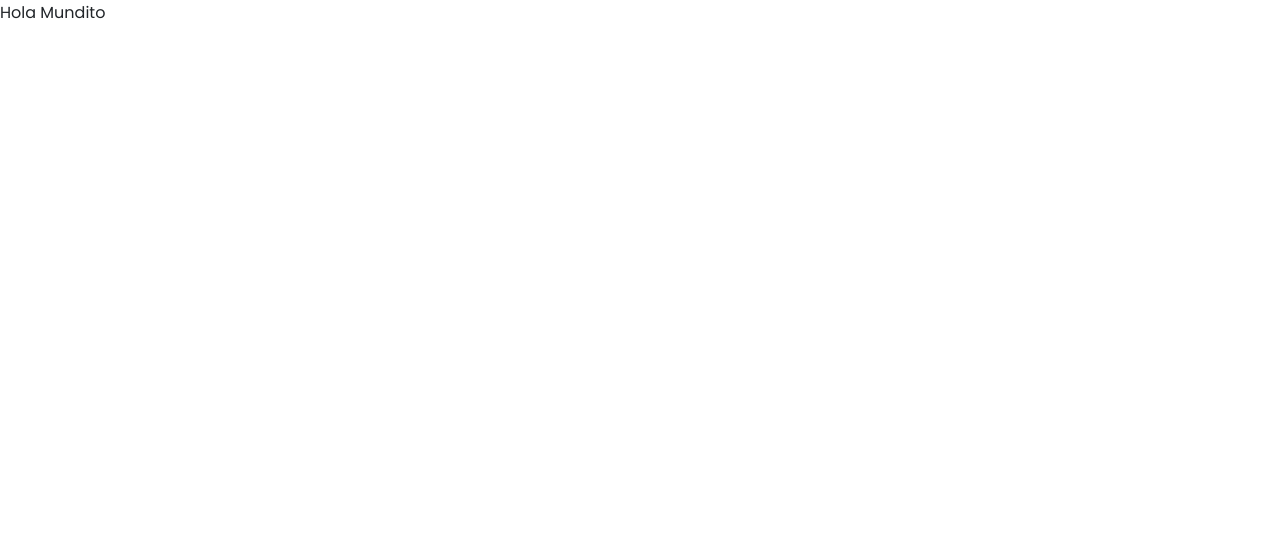
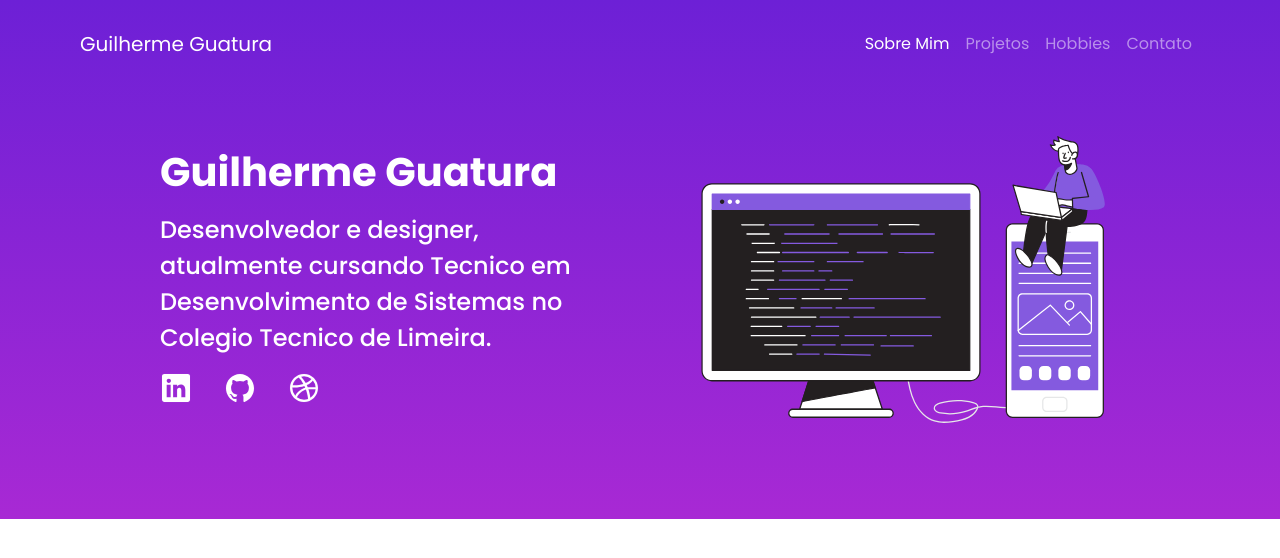
Before and after one commit to guiguat/portfolio, a plain HTML site: page index.html in a window 1280 px wide. Drawn offline with nearby package versions, Linux system fonts and the light colour scheme.

Commit message:
create header

```diff
--- a/index.html
+++ b/index.html
@@ -8,8 +8,56 @@
     <title>Guilherme Guatura - Portfolio</title>
 </head>
 <body>
-    <span>Hola Mundito</span>
+    <div class="header container-fluid">
+        <nav class="navbar navbar-expand-lg navbar-dark bg-transparent justify-content-between">
+            <a class="navbar-brand" href="#">Guilherme Guatura</a>
+            <button class="navbar-toggler" type="button" data-toggle="collapse" data-target="#navbarNav" aria-controls="navbarNav" aria-expanded="false" aria-label="Toggle navigation">
+              <span class="navbar-toggler-icon"></span>
+            </button>
+            <div class="collapse navbar-collapse" id="navbarNav">
+              <ul class="navbar-nav">
+                <li class="nav-item active">
+                  <a class="nav-link" href="#about">Sobre Mim <span class="sr-only">(current)</span></a>
+                </li>
+                <li class="nav-item">
+                  <a class="nav-link" href="#">Projetos</a>
+                </li>
+                <li class="nav-item">
+                  <a class="nav-link" href="#">Hobbies</a>
+                </li>
+                <li class="nav-item">
+                  <a class="nav-link" href="#">Contato</a>
+                </li>
+              </ul>
+            </div>
+        </nav>
 
+        <div class="row header-content container-fluid my-0">
+            <div class="presentation col">
+                <h1 class="font-weight-bold text-white">Guilherme Guatura</h1>
+                <p class="presentation-p text-white">
+                    Desenvolvedor e designer, atualmente cursando Tecnico em Desenvolvimento de Sistemas no Colegio Tecnico de Limeira.
+                </p>
+                <div class="presentation-icons">
+                    <a href="https://www.linkedin.com/in/guilhermeguatura/?locale=pt_BR" target="blank">
+                        <ion-icon class="text-white" size=large name="logo-linkedin"></ion-icon>
+                    </a>
+                    <a href="https://github.com/guiguat" target="blank">
+                        <ion-icon class="text-white" size=large name="logo-github"></ion-icon>
+                    </a>
+                    <a href="https://dribbble.com/Guatura" target="blank">
+                        <ion-icon class="text-white" size=large name="logo-dribbble"></ion-icon>
+                    </a>
+                </div>
+            </div>
+            <div class="col m-0 p-0" id="illustration">
+                <img class="float-right"  src="./assets/illustration.svg" alt="illustration">
+            </div>
+        </div>
+
+    </div>
+
+    <script src="https://unpkg.com/ionicons@5.0.0/dist/ionicons.js"></script>
     <script src="main.js"></script>
     <script src="https://code.jquery.com/jquery-3.2.1.slim.min.js" integrity="sha384-KJ3o2DKtIkvYIK3UENzmM7KCkRr/rE9/Qpg6aAZGJwFDMVNA/GpGFF93hXpG5KkN" crossorigin="anonymous"></script>
     <script src="https://cdnjs.cloudflare.com/ajax/libs/popper.js/1.12.9/umd/popper.min.js" integrity="sha384-ApNbgh9B+Y1QKtv3Rn7W3mgPxhU9K/ScQsAP7hUibX39j7fakFPskvXusvfa0b4Q" crossorigin="anonymous"></script>
--- a/main.css
+++ b/main.css
@@ -5,3 +5,52 @@
     margin: 0;
     font-family: 'Poppins', sans-serif;
 }
+.header{
+    background-color: #6D20D6;
+    background: linear-gradient(0deg, rgba(168,41,212,1) 0%, rgba(109,32,214,1) 100%);
+    padding: 1rem 5rem!important;
+}
+#navbarNav{
+    flex-grow: unset!important;
+}
+nav{
+    padding-left: 0!important;
+    padding-right: 0!important;
+}
+.header-content{
+    align-items: center;
+    padding: 4rem 5rem 5rem!important;
+}
+.presentation-icons{
+    display: flex;
+    flex-direction: row;
+    align-items: center;
+}
+.presentation-p{
+    font-weight: 500;
+    font-size: 1.5rem;
+    margin: 1rem 0rem;
+}
+.presentation-icons a{
+    padding-right: 2rem;
+}
+button.navbar-toggler{
+    padding:0;
+    border:0;
+    outline: none;
+}
+@media (max-width:984px){
+    #illustration{
+        display: none;
+    }
+    .header{
+        padding: 1rem 1.5rem 1rem!important;
+    }
+    .header-content{
+        padding: 1rem 1.5rem 1rem!important;
+    }
+    .presentation-p{
+        font-size: 1.2rem;
+        margin: 1rem 0rem;
+    }
+}
```
Also changed, not shown: assets/illustration.svg (added).
